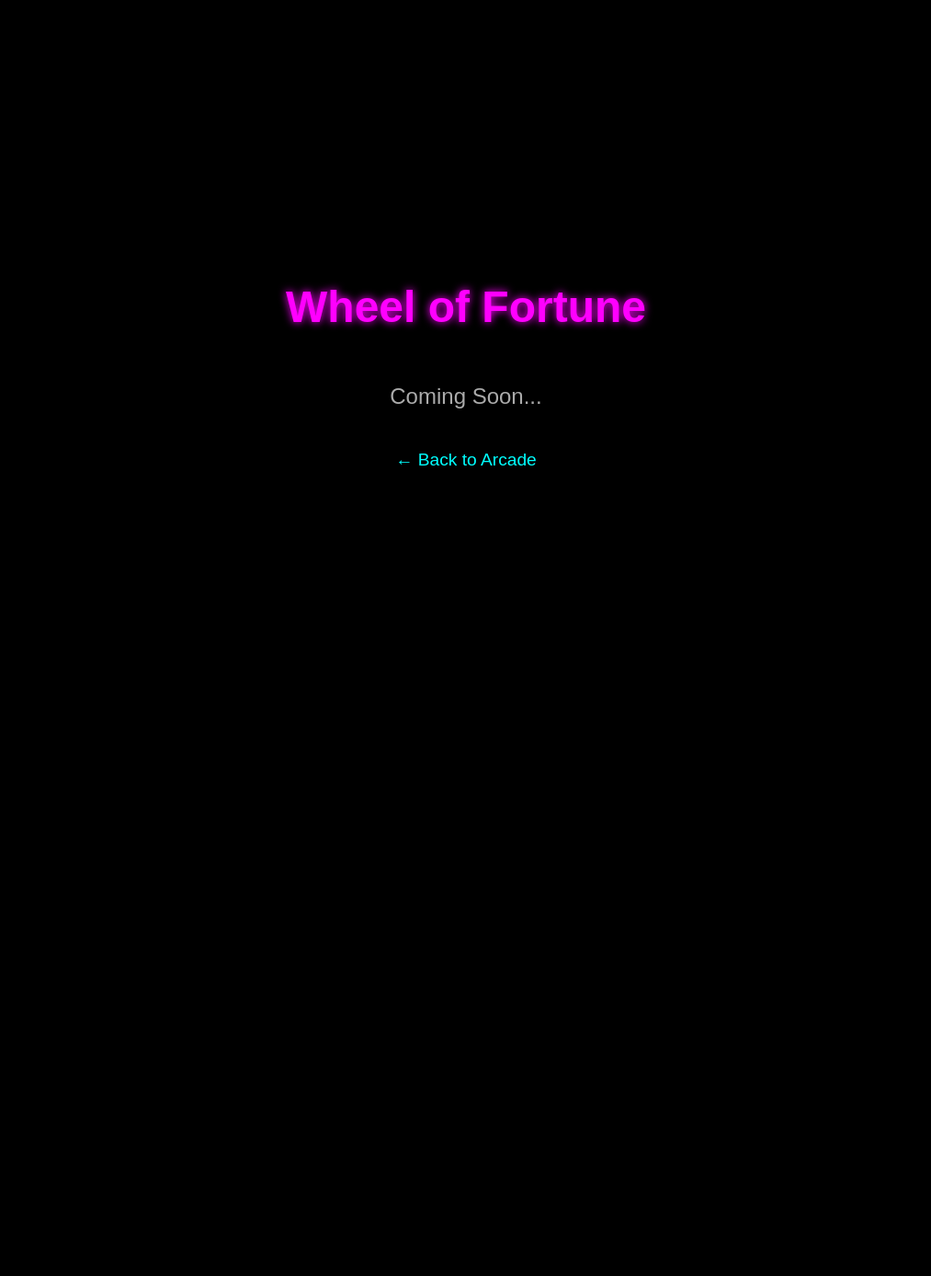
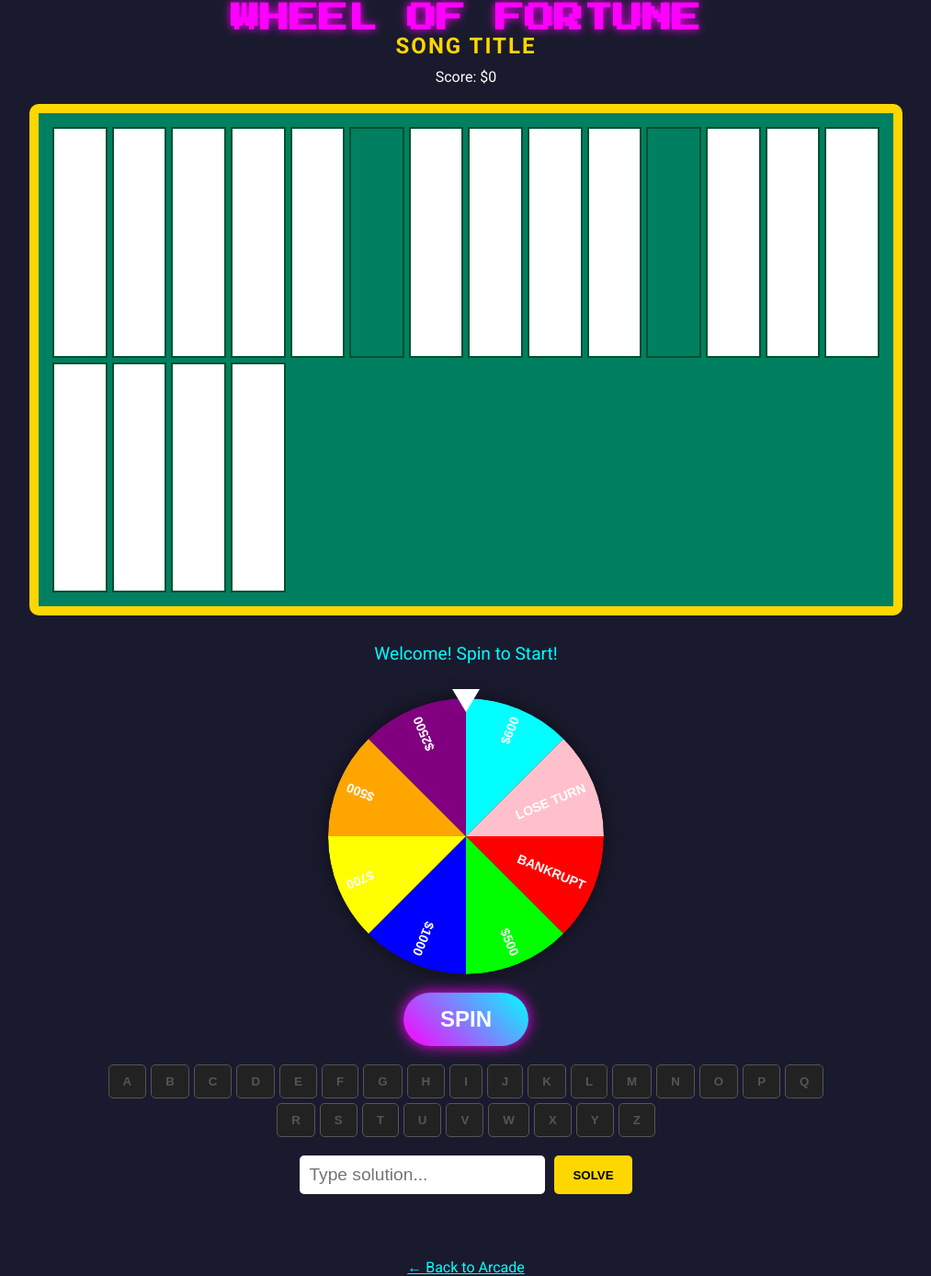
Before and after one commit to Mega1X/jeopardygame, a plain HTML site: page wheel/index.html in a window 1280 px wide. Shown: the part 16-1403 px from the top of the page at 92% size, without its empty margins (133-1146 px from the left). Before the commit the page ends 816 px from the top, so only its background shows below. Drawn offline with Linux system fonts and the light colour scheme.

Commit message:
Add fully playable Wheel of Fortune game

```diff
--- a/wheel/index.html
+++ b/wheel/index.html
@@ -4,48 +4,49 @@
 <head>
     <meta charset="UTF-8">
     <meta name="viewport" content="width=device-width, initial-scale=1.0">
-    <title>Wheel of Fortune - Coming Soon</title>
-    <style>
-        body {
-            background-color: #000;
-            color: #fff;
-            display: flex;
-            flex-direction: column;
-            justify-content: center;
-            align-items: center;
-            height: 100vh;
-            font-family: sans-serif;
-            text-align: center;
-        }
-
-        h1 {
-            font-size: 3rem;
-            color: #ff00ff;
-            text-shadow: 0 0 10px #ff00ff;
-        }
-
-        p {
-            font-size: 1.5rem;
-            color: #aaa;
-        }
-
-        a {
-            color: #00ffff;
-            margin-top: 20px;
-            text-decoration: none;
-            font-size: 1.2rem;
-        }
-
-        a:hover {
-            text-decoration: underline;
-        }
-    </style>
+    <title>Wheel of Fortune</title>
+    <link rel="stylesheet" href="style.css">
+    <link href="https://fonts.googleapis.com/css2?family=Press+Start+2P&family=Roboto:wght@400;700&display=swap"
+        rel="stylesheet">
 </head>
 
 <body>
-    <h1>Wheel of Fortune</h1>
-    <p>Coming Soon...</p>
-    <a href="../index.html">← Back to Arcade</a>
+
+    <header>
+        <h1>WHEEL OF FORTUNE</h1>
+        <div id="category-display">CATEGORY</div>
+        <div id="score-display">Score: $0</div>
+    </header>
+
+    <div id="puzzle-board">
+        <!-- Generated by JS -->
+    </div>
+
+    <div id="status-msg">Welcome! Spin to Start!</div>
+
+    <div class="wheel-container">
+        <div id="wheel-arrow"></div>
+        <canvas id="wheel-canvas"></canvas>
+    </div>
+
+    <div id="game-controls">
+        <button id="spin-btn" onclick="spinWheel()">SPIN</button>
+
+        <div id="keyboard">
+            <!-- Generated A-Z -->
+        </div>
+
+        <div id="solve-area">
+            <input type="text" id="solve-input" placeholder="Type solution...">
+            <button id="solve-btn" onclick="solvePuzzle()">SOLVE</button>
+        </div>
+    </div>
+
+    <div style="margin-top: 20px;">
+        <a href="../index.html" style="color: #00ffff;">← Back to Arcade</a>
+    </div>
+
+    <script src="script.js"></script>
 </body>
 
 </html>
--- /dev/null
+++ b/wheel/script.js
@@ -0,0 +1,237 @@
+const puzzles = [
+    { category: "PHRASE", text: "IT RAINS CATS AND DOGS" },
+    { category: "MOVIE TITLE", text: "THE EMPIRE STRIKES BACK" },
+    { category: "BEFORE & AFTER", text: "WHEEL OF FORTUNE COOKIE" },
+    { category: "FOOD & DRINK", text: "PEANUT BUTTER JELLY TIME" },
+    { category: "PLACE", text: "NEW YORK CITY" },
+    { category: "SONG TITLE", text: "SWEET HOME ALABAMA" }
+];
+
+const segments = [
+    { color: "#FF0000", text: "BANKRUPT", value: 0 },
+    { color: "#00FF00", text: "$500", value: 500 },
+    { color: "#0000FF", text: "$1000", value: 1000 },
+    { color: "#FFFF00", text: "$700", value: 700 },
+    { color: "#FFA500", text: "$500", value: 500 },
+    { color: "#800080", text: "$2500", value: 2500 },
+    { color: "#00FFFF", text: "$600", value: 600 },
+    { color: "#FFC0CB", text: "LOSE TURN", value: -1 }
+];
+
+let currentPuzzle = {};
+let score = 0;
+let wheelRotation = 0;
+let isSpinning = false;
+let currentSpinValue = 0;
+
+// Initialize
+function initGame() {
+    pickPuzzle();
+    drawWheel();
+    createKeyboard();
+    updateScore(0);
+}
+
+function pickPuzzle() {
+    const randomIndex = Math.floor(Math.random() * puzzles.length);
+    currentPuzzle = puzzles[randomIndex];
+    document.getElementById('category-display').textContent = currentPuzzle.category;
+    renderBoard();
+}
+
+function renderBoard() {
+    const board = document.getElementById('puzzle-board');
+    board.innerHTML = '';
+
+    // Simple logic to fit text on board (wrapping not perfect, but functional)
+    const text = currentPuzzle.text.toUpperCase();
+
+    for (let char of text) {
+        const tile = document.createElement('div');
+        tile.className = 'tile';
+
+        if (char.match(/[A-Z]/)) {
+            tile.classList.add('active'); // White tile
+            tile.dataset.char = char;
+            tile.innerHTML = `<span style="display:none">${char}</span>`;
+        } else if (char === ' ') {
+            // Space, remains green
+        } else {
+            // Punctuation
+            tile.classList.add('revealed');
+            tile.classList.add('active');
+            tile.innerHTML = `<span>${char}</span>`;
+        }
+        board.appendChild(tile);
+    }
+}
+
+function createKeyboard() {
+    const keyboard = document.getElementById('keyboard');
+    keyboard.innerHTML = '';
+    const letters = "ABCDEFGHIJKLMNOPQRSTUVWXYZ";
+
+    letters.split('').forEach(letter => {
+        const btn = document.createElement('button');
+        btn.textContent = letter;
+        btn.className = 'key';
+        btn.disabled = true; // Disabled until spin
+        btn.onclick = () => handleGuess(letter, btn);
+        keyboard.appendChild(btn);
+    });
+}
+
+function handleGuess(letter, btn) {
+    btn.disabled = true;
+    const tiles = document.querySelectorAll('.tile.active');
+    let count = 0;
+
+    tiles.forEach(tile => {
+        if (tile.dataset.char === letter) {
+            tile.classList.add('revealed');
+            tile.querySelector('span').style.display = 'block';
+            count++;
+        }
+    });
+
+    if (count > 0) {
+        const points = currentSpinValue * count;
+        score += points;
+        updateScore(score);
+        setMessage(`Found ${count} ${letter}'s! +$${points}`);
+    } else {
+        setMessage(`No ${letter} in the puzzle.`);
+    }
+
+    // Disable keyboard again, must spin
+    disableKeyboard();
+    document.getElementById('spin-btn').disabled = false;
+
+    checkWin();
+}
+
+function checkWin() {
+    const unrevealed = document.querySelectorAll('.tile.active:not(.revealed)');
+    if (unrevealed.length === 0) {
+        setMessage("YOU SOLVED IT!");
+        // setTimeout(initGame, 3000);
+    }
+}
+
+// Wheel Logic
+function drawWheel() {
+    const canvas = document.getElementById('wheel-canvas');
+    const ctx = canvas.getContext('2d');
+    const radius = canvas.width / 2;
+    const arc = (2 * Math.PI) / segments.length;
+
+    // Set real size
+    canvas.width = 300;
+    canvas.height = 300;
+
+    segments.forEach((seg, i) => {
+        const angle = i * arc;
+        const color = seg.color;
+
+        ctx.beginPath();
+        ctx.fillStyle = color;
+        ctx.moveTo(radius, radius);
+        ctx.arc(radius, radius, radius, angle, angle + arc);
+        ctx.lineTo(radius, radius);
+        ctx.fill();
+
+        // Text
+        ctx.save();
+        ctx.translate(radius, radius);
+        ctx.rotate(angle + arc / 2);
+        ctx.textAlign = "right";
+        ctx.fillStyle = "#fff";
+        ctx.font = "bold 14px Arial";
+        ctx.fillText(seg.text, radius - 10, 5);
+        ctx.restore();
+    });
+}
+
+function spinWheel() {
+    if (isSpinning) return;
+    isSpinning = true;
+    document.getElementById('spin-btn').disabled = true;
+    setMessage("Spinning...");
+
+    // Random spin force
+    const extraSpins = 5 + Math.random() * 5;
+    const finalAngle = Math.random() * 360;
+    const totalRotation = (extraSpins * 360) + finalAngle;
+
+    wheelRotation += totalRotation; // Keep increasing to spin consistently
+
+    const wheel = document.getElementById('wheel-canvas');
+    wheel.style.transform = `rotate(${wheelRotation}deg)`;
+
+    setTimeout(() => {
+        isSpinning = false;
+        calculateResult(wheelRotation % 360);
+    }, 4000); // Match CSS transition time
+}
+
+function calculateResult(deg) {
+    // Determine segment based on degrees
+    // 0 deg is right (3 o'clock). Arrow is top (270 deg / -90 deg visually).
+    // This math can be finicky, approximating for demo.
+    const sliceDeg = 360 / segments.length;
+    // Normalize to standard circle where 0 is top
+    let actualDeg = (360 - deg + 270) % 360; // 0 at top
+
+    const index = Math.floor(actualDeg / sliceDeg);
+    const result = segments[index];
+
+    setMessage(`Landed on: ${result.text}`);
+    currentSpinValue = result.value;
+
+    if (result.text === "BANKRUPT") {
+        score = 0;
+        updateScore(score);
+        document.getElementById('spin-btn').disabled = false;
+    } else if (result.text === "LOSE TURN") {
+        document.getElementById('spin-btn').disabled = false;
+    } else {
+        // Allow Guess
+        enableKeyboard();
+    }
+}
+
+function setMessage(msg) {
+    document.getElementById('status-msg').textContent = msg;
+}
+
+function updateScore(s) {
+    document.getElementById('score-display').textContent = `Score: $${s}`;
+}
+
+function enableKeyboard() {
+    const keys = document.querySelectorAll('.key');
+    keys.forEach(k => k.disabled = false);
+}
+
+function disableKeyboard() {
+    const keys = document.querySelectorAll('.key');
+    keys.forEach(k => k.disabled = true);
+}
+
+function solvePuzzle() {
+    const guess = document.getElementById('solve-input').value.toUpperCase();
+    if (guess === currentPuzzle.text) {
+        score += 5000; // Bonus
+        updateScore(score);
+        setMessage("CORRECT! PUZZLE SOLVED!");
+
+        // Reveal all
+        document.querySelectorAll('.tile.active span').forEach(s => s.style.display = 'block');
+        document.querySelectorAll('.tile').forEach(t => t.classList.add('revealed'));
+    } else {
+        setMessage("Incorrect Solve Attempt.");
+    }
+    document.getElementById('solve-input').value = '';
+}
+
+window.onload = initGame;
--- /dev/null
+++ b/wheel/style.css
@@ -0,0 +1,213 @@
+:root {
+    --green-board: #008060;
+    --tile-off: #fff;
+    --tile-on: #fff;
+    --neon-pink: #ff00ff;
+    --dark-bg: #1a1a2e;
+}
+
+body {
+    background-color: var(--dark-bg);
+    color: #fff;
+    font-family: 'Roboto', sans-serif;
+    display: flex;
+    flex-direction: column;
+    align-items: center;
+    min-height: 100vh;
+    margin: 0;
+    overflow-x: hidden;
+}
+
+/* Header */
+header {
+    margin-top: 20px;
+    text-align: center;
+}
+
+h1 {
+    font-family: 'Press Start 2P', cursive;
+    color: var(--neon-pink);
+    text-shadow: 0 0 10px var(--neon-pink);
+    margin: 0;
+}
+
+/* Puzzle Board */
+#puzzle-board {
+    display: grid;
+    grid-template-columns: repeat(14, 1fr);
+    /* 14 tiles wide typical */
+    gap: 5px;
+    background-color: var(--green-board);
+    padding: 15px;
+    border: 10px solid gold;
+    border-radius: 10px;
+    margin: 20px 0;
+    width: 90%;
+    max-width: 900px;
+    aspect-ratio: 16/9;
+}
+
+.tile {
+    background-color: var(--green-board);
+    display: flex;
+    justify-content: center;
+    align-items: center;
+    font-size: 2vw;
+    font-weight: bold;
+    color: black;
+    border: 2px solid #005030;
+    position: relative;
+}
+
+.tile.active {
+    background-color: var(--tile-off);
+}
+
+.tile.revealed {
+    background-color: var(--tile-on);
+    color: black;
+}
+
+.tile.revealed span {
+    animation: flip 0.5s ease-in-out;
+}
+
+/* The Wheel */
+.wheel-container {
+    position: relative;
+    width: 300px;
+    height: 300px;
+    margin: 20px;
+}
+
+#wheel-canvas {
+    width: 100%;
+    height: 100%;
+    border-radius: 50%;
+    box-shadow: 0 0 20px rgba(0, 0, 0, 0.5);
+    transition: transform 4s cubic-bezier(0.17, 0.67, 0.12, 0.99);
+    /* Spin easing */
+}
+
+#wheel-arrow {
+    position: absolute;
+    top: -10px;
+    left: 50%;
+    transform: translateX(-50%);
+    width: 0;
+    height: 0;
+    border-left: 15px solid transparent;
+    border-right: 15px solid transparent;
+    border-top: 25px solid white;
+    z-index: 10;
+}
+
+/* Controls */
+#game-controls {
+    display: flex;
+    flex-direction: column;
+    align-items: center;
+    width: 100%;
+    padding-bottom: 50px;
+}
+
+#spin-btn {
+    background: linear-gradient(45deg, #ff00ff, #00ffff);
+    border: none;
+    padding: 15px 40px;
+    font-size: 1.5rem;
+    font-weight: bold;
+    color: white;
+    border-radius: 50px;
+    cursor: pointer;
+    box-shadow: 0 0 15px var(--neon-pink);
+    margin-bottom: 20px;
+}
+
+#spin-btn:disabled {
+    background: #555;
+    box-shadow: none;
+    cursor: not-allowed;
+}
+
+#keyboard {
+    display: flex;
+    flex-wrap: wrap;
+    justify-content: center;
+    gap: 5px;
+    max-width: 800px;
+}
+
+.key {
+    background: #333;
+    color: white;
+    border: 1px solid #555;
+    padding: 10px 15px;
+    cursor: pointer;
+    font-weight: bold;
+    border-radius: 5px;
+}
+
+.key:hover {
+    background: #555;
+}
+
+.key:disabled {
+    background: #222;
+    color: #555;
+    cursor: default;
+}
+
+#solve-area {
+    margin-top: 20px;
+    display: flex;
+    gap: 10px;
+}
+
+#solve-input {
+    padding: 10px;
+    font-size: 1.2rem;
+    border-radius: 5px;
+    border: none;
+}
+
+#solve-btn {
+    padding: 10px 20px;
+    background: gold;
+    color: black;
+    font-weight: bold;
+    border: none;
+    border-radius: 5px;
+    cursor: pointer;
+}
+
+#category-display {
+    font-size: 1.5rem;
+    color: gold;
+    margin-bottom: 10px;
+    font-weight: bold;
+    text-transform: uppercase;
+    letter-spacing: 2px;
+}
+
+#status-msg {
+    height: 30px;
+    color: #00ffff;
+    font-size: 1.2rem;
+    margin: 10px;
+}
+
+/* Animations */
+@keyframes flip {
+    0% {
+        transform: rotateY(0);
+    }
+
+    50% {
+        transform: rotateY(90deg);
+    }
+
+    100% {
+        transform: rotateY(0);
+    }
+}
```
